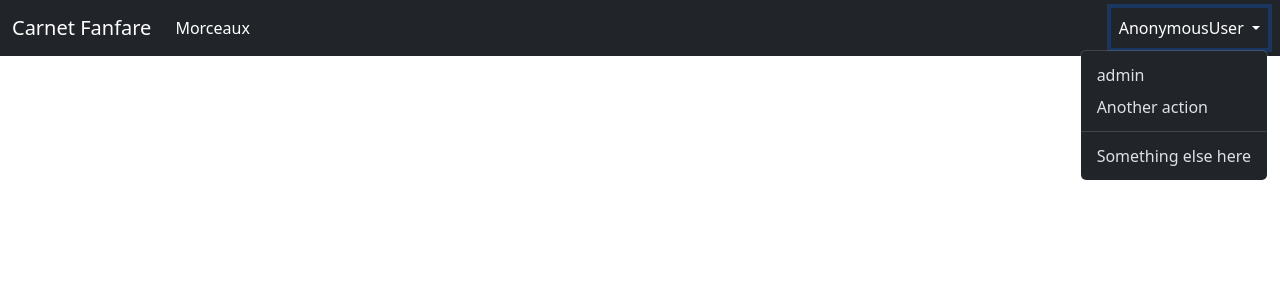
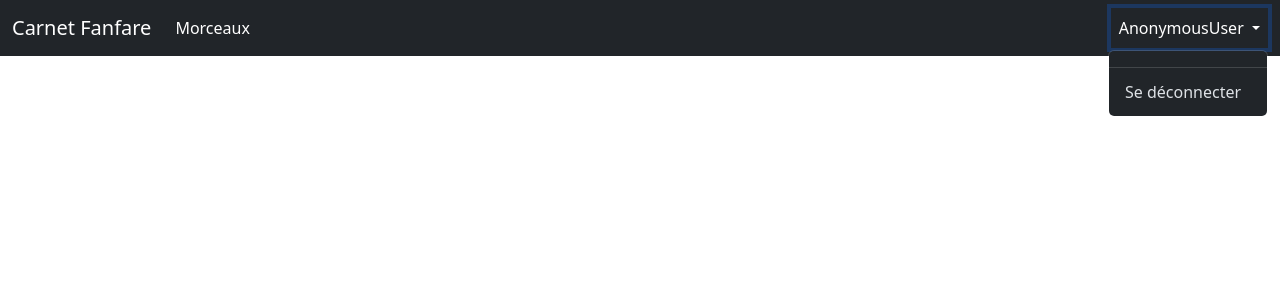
Before and after one commit to thdemarty/carnet, a Django app: template project/templates/index.html in a window 1280 px wide, after a click that opens the changed part. Shown: the top 300 px of the page. Run offline with Django 5.2, Linux system fonts and the light colour scheme; the template is opened without the code that fills it, so the values that code supplies are empty; some libraries are stand-ins or nearby versions.

Commit message:
feat(ui) upgrade the navbar

```diff
--- a/project/project/settings.py
+++ b/project/project/settings.py
@@ -113,7 +113,7 @@ AUTH_PASSWORD_VALIDATORS = [
 AUTH_USER_MODEL = "accounts.User"
 
 LOGIN_URL = "login"
-LOGIN_REDIRECT_URL = "scores:list_pieces"
+LOGIN_REDIRECT_URL = "scores:list"
 
 # Internationalization
 # https://docs.djangoproject.com/en/5.2/topics/i18n/
--- a/project/project/urls.py
+++ b/project/project/urls.py
@@ -2,12 +2,13 @@ from django.contrib import admin
 from django.urls import path, include
 from django.conf import settings
 from django.conf.urls.static import static
-from django.contrib.auth.views import LoginView
+from django.contrib.auth.views import LoginView, logout_then_login
 
 urlpatterns = [
     path("admin/", admin.site.urls),
     path("", include("scores.urls", namespace="scores")),
     path("login/", LoginView.as_view(template_name="login.html"), name="login"),
+    path("logout/", logout_then_login, name="logout"),
 ]
 
 if settings.DEBUG:
--- a/project/templates/index.html
+++ b/project/templates/index.html
@@ -29,21 +29,28 @@
                 </ul>
                 <ul class="navbar-nav ms-auto mb-2 mb-lg-0">
                     <li class="nav-item dropdown">
-                        <a class="nav-link dropdown-toggle" href="#" role="button" data-bs-toggle="dropdown" aria-expanded="false">
-                          {{user}}
+                        <a class="nav-link dropdown-toggle" href="#" role="button" data-bs-toggle="dropdown"
+                            aria-expanded="false">
+                            {{user}}
                         </a>
                         <ul class="dropdown-menu dropdown-menu-end">
-                          <li><a class="dropdown-item" href="{% url 'admin:index' %}">admin</a></li>
-                          <li><a class="dropdown-item" href="#">Another action</a></li>
-                          <li><hr class="dropdown-divider"></li>
-                          <li><a class="dropdown-item" href="#">Something else here</a></li>
+                            {% if user.is_staff %}
+                            <li><a class="dropdown-item" href="{% url 'admin:index' %}">admin</a></li>
+                            {% endif %}
+                            <li><hr class="dropdown-divider"></li>
+                            <li>
+                                <form method="post" action="{% url 'logout' %}">
+                                    {% csrf_token %}
+                                    <button class="dropdown-item" type="submit">Se déconnecter</button>
+                                </form>
+                            </li>
                         </ul>
-                      </li>
+                    </li>
 
                 </ul>
 
-                </div>
             </div>
+        </div>
         </div>
     </nav>
     {% block content %}
```
